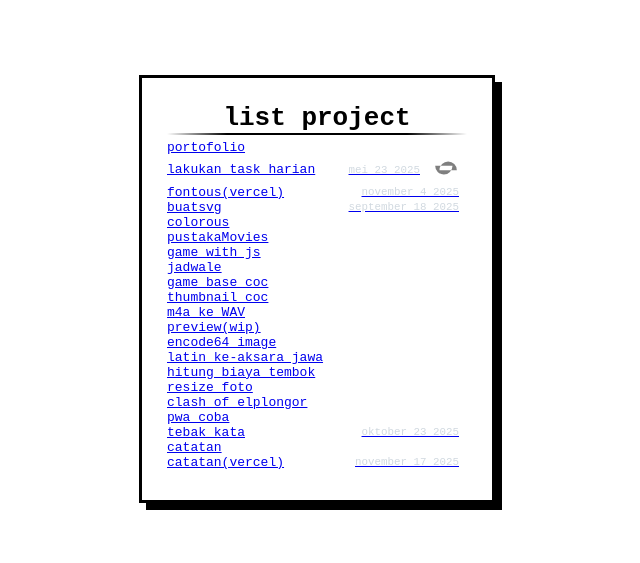
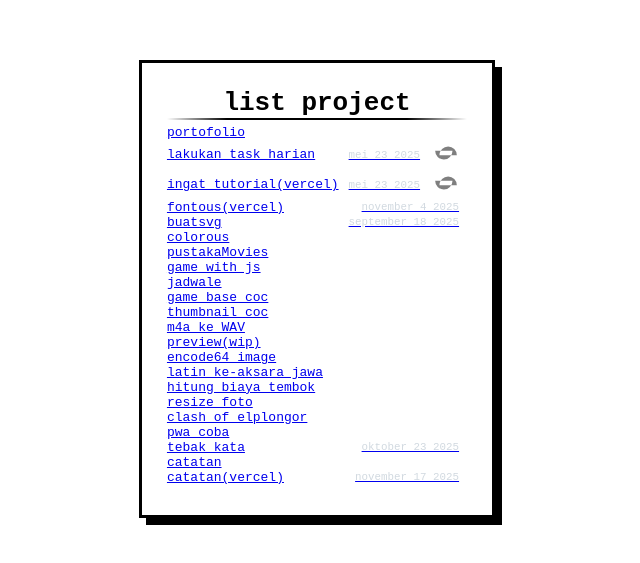
Before and after one commit to noelao/noelao.github.io, a plain HTML site: page index.html in a window 1280 px wide. Shown: the part 111-674 px from the top of the page, without its empty margins (323-963 px from the left). Drawn offline with Linux system fonts and the light colour scheme.

Commit message:
Update index.html

```diff
--- a/index.html
+++ b/index.html
@@ -142,6 +142,20 @@
                         </div>
                     </a>
 
+                    <a href="https://ingat-tutorial-noelao.vercel.app">ingat tutorial(vercel)
+                        <div class="ket">
+                            <small>mei 23 2025</small>
+                            <div class="lihat">
+                                <svg width="2rem" height="2rem" viewBox="0 0 192 192" xmlns="http://www.w3.org/2000/svg">
+                                    <path d="
+                                        M 16 80 A 64 64, 0, 0, 0, 144 80
+                                        M 48 112 A 64 64, 0, 0, 1, 176 112" fill="#00000080">
+                                    </path>
+                                </svg>
+                            </div>
+                        </div>
+                    </a>
+
                     <a href="https://fontous.vercel.app/">fontous(vercel)<small>november 4 2025</small></a>
 
                     <a href="buatSvg/buatSvg.html">buatsvg <small>september 18 2025</small></a>
```
